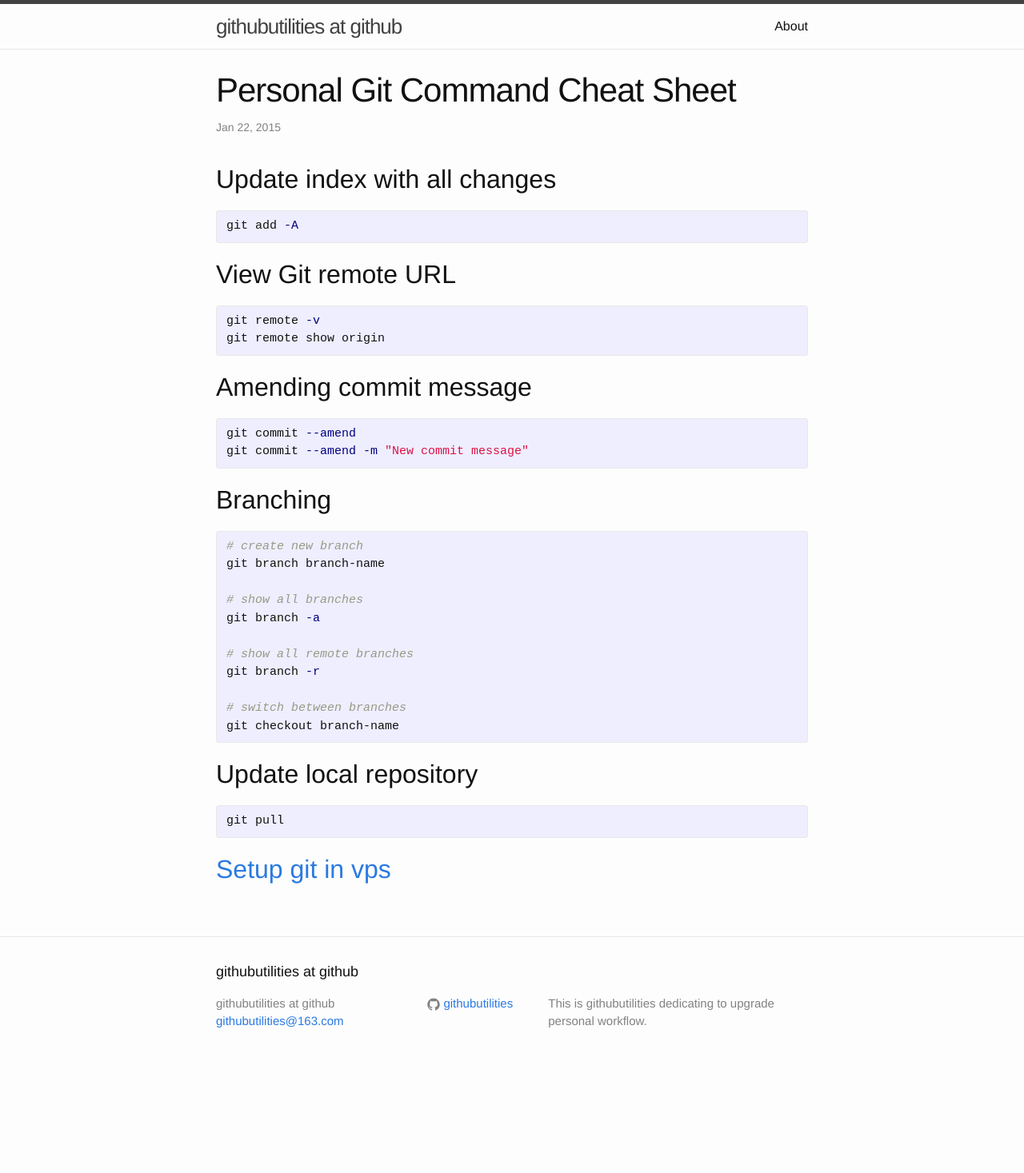
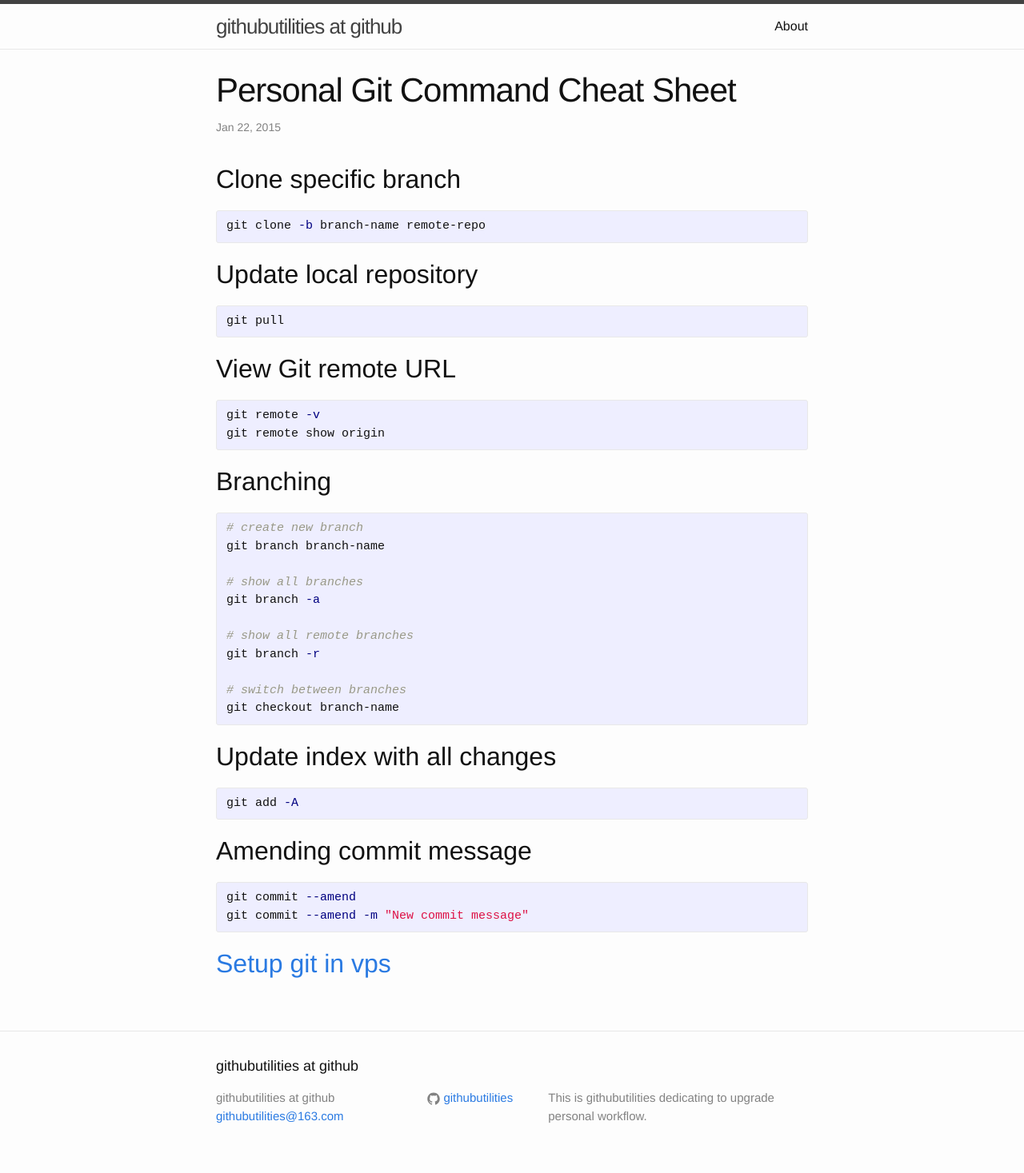
Before and after one commit to githubutilities/githubutilities.github.io, a Jekyll site: the page built from _posts/2015-01-22-personal-git-command-cheat-sheet.markdown, in a window 1280 px wide. Shown: the whole page at 80% size. Built offline with Jekyll 4.4.1, drawn with Linux system fonts in a browser that asks for light colours; before the commit the page ends 1349 px from its top, so only the background shows below that.

Commit message:
updating git cheatsheet

```diff
--- a/_posts/2015-01-22-personal-git-command-cheat-sheet.markdown
+++ b/_posts/2015-01-22-personal-git-command-cheat-sheet.markdown
@@ -5,10 +5,16 @@ date:   2015-01-22 17:10
 categories: git
 ---
 
-## Update index with all changes
+## Clone specific branch
 
 {% highlight sh %}
-git add -A
+git clone -b branch-name remote-repo
+{% endhighlight %}
+
+## Update local repository
+
+{% highlight sh %}
+git pull
 {% endhighlight %}
 
 ## View Git remote URL
@@ -16,13 +22,6 @@ git add -A
 {% highlight sh %}
 git remote -v
 git remote show origin
-{% endhighlight %}
-
-## Amending commit message
-
-{% highlight sh %}
-git commit --amend
-git commit --amend -m "New commit message"
 {% endhighlight %}
 
 ## Branching
@@ -41,10 +40,17 @@ git branch -r
 git checkout branch-name
 {% endhighlight %}
 
-## Update local repository
+## Update index with all changes
 
 {% highlight sh %}
-git pull
+git add -A
+{% endhighlight %}
+
+## Amending commit message
+
+{% highlight sh %}
+git commit --amend
+git commit --amend -m "New commit message"
 {% endhighlight %}
 
 ## [Setup git in vps]({% post_url 2015-01-21-git-server-on-vps %})
```
